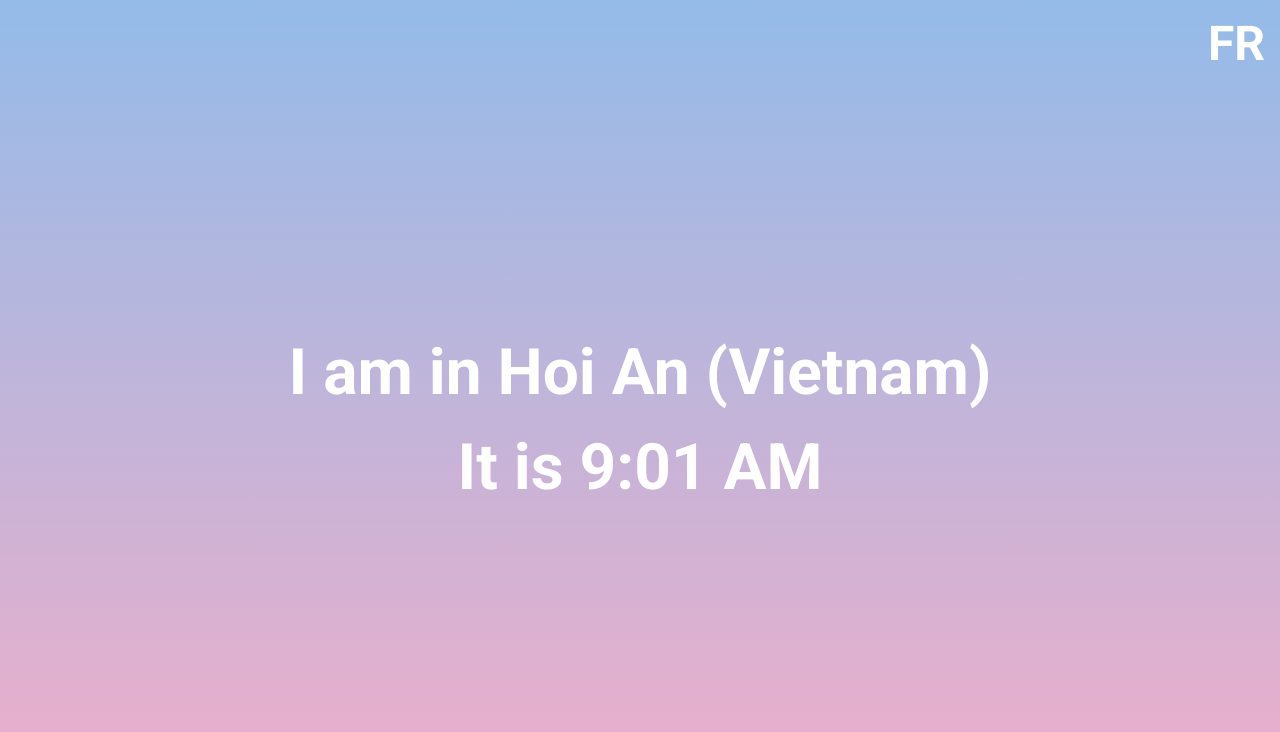
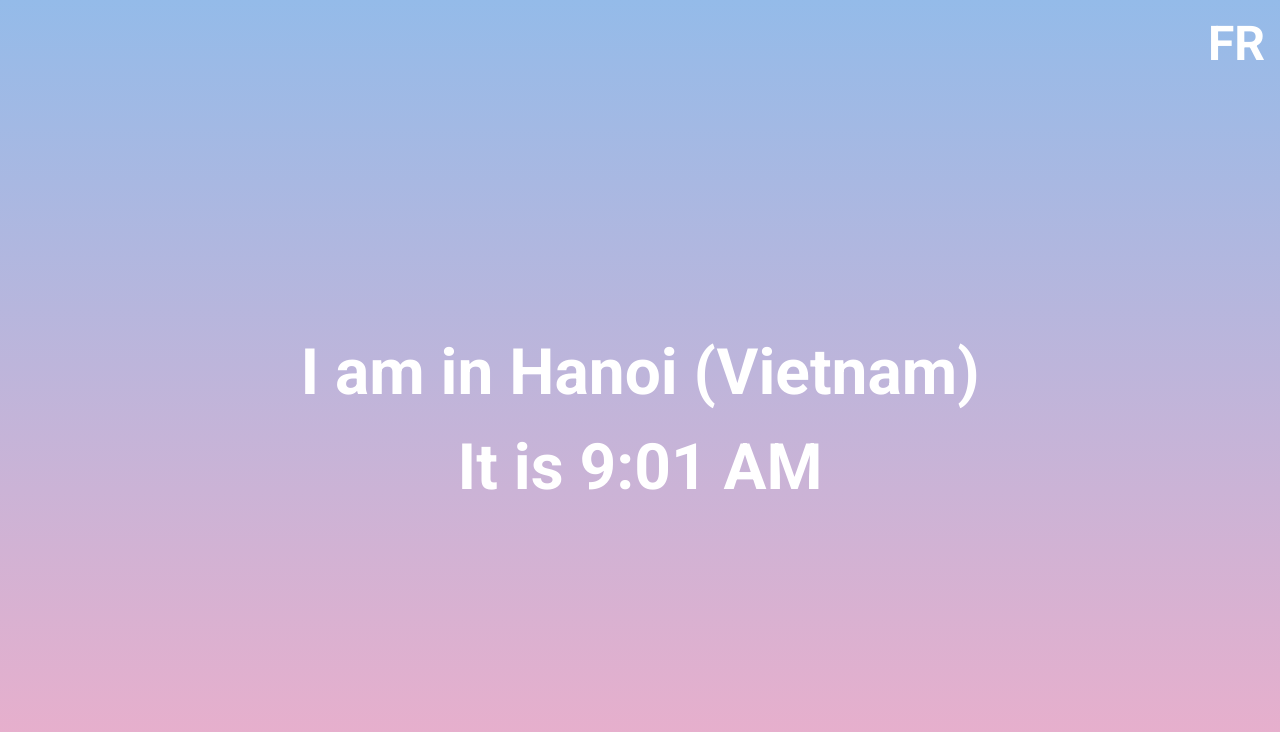
Before and after one commit to katima-g33k/where-am-i, a React (Create React App) app: page / in a window 1280 px wide. Shown: the top 732 px of the page. Built offline with nearby package versions, Linux system fonts and the light colour scheme.

Commit message:
Update location

```diff
--- a/src/data/index.ts
+++ b/src/data/index.ts
@@ -2,7 +2,21 @@ import { Data } from "../types";
 
 const data: Data[] = [
   {
+    from: "2023-01-27",
+    to: "2023-02-10",
+    timeZone: "Asia/Saigon",
+    city: {
+      en: "Hanoi",
+      fr: "Hanoi",
+    },
+    country: {
+      en: "Vietnam",
+      fr: "Vietnam",
+    }
+  },
+  {
     from: "2023-01-20",
+    to: "2023-01-27",
     timeZone: "Asia/Saigon",
     city: {
       en: "Hoi An",
```
